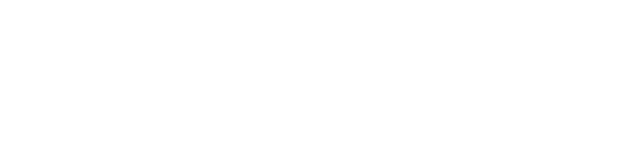
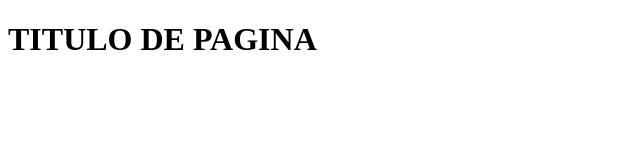
Before and after one commit to LuquitaBaiz/Experimento-135, a plain HTML site: page index.html in a window 1280 px wide. Shown: the whole page, without its empty margins (0-640 px from the left). Drawn offline with Linux system fonts and the light colour scheme.

Commit message:
Se agrego el index

```diff
--- a/index.html
+++ b/index.html
@@ -7,6 +7,6 @@
     <link rel="stylesheet" href="css/style.css">
 </head>
 <body>
-
+    <h1> TITULO DE PAGINA </h1>
 </body>
 </html>
```
